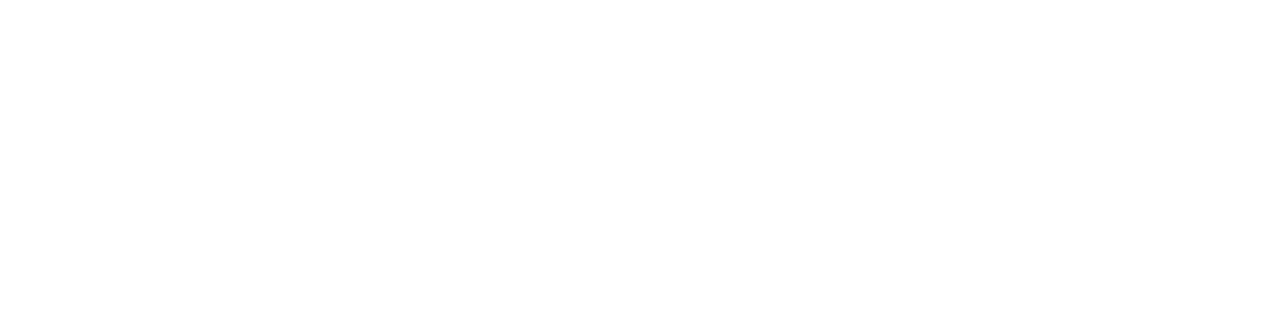
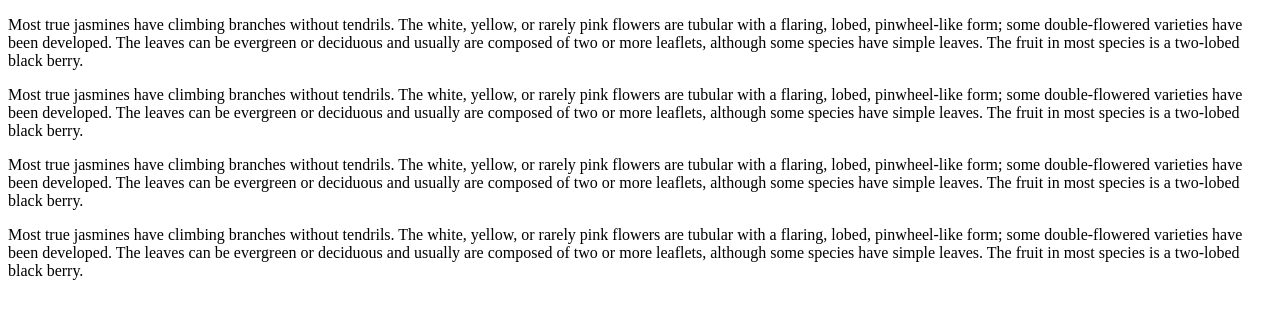
Before and after one commit to Juhi-Karosiya/flowers, a plain HTML site: page page/jasmine.html in a window 1280 px wide. Drawn offline with Linux system fonts and the light colour scheme.

Commit message:
content added

```diff
--- a/page/jasmine.html
+++ b/page/jasmine.html
@@ -6,9 +6,21 @@
     <title>Document</title>
 </head>
 <body>
-    <div class="container"></div>
-    <div class="container"></div>
-    <div class="container"></div>
-    <div class="container"></div>
+    <div class="container">
+        <p>Most true jasmines have climbing branches without tendrils. The white, yellow, or rarely pink flowers are tubular with a flaring, lobed, pinwheel-like form; some double-flowered varieties have been developed. The leaves can be evergreen or deciduous and usually are composed of two or more leaflets, although some species have simple leaves. The fruit in most species is a two-lobed black berry. </p>
+
+    </div>
+    <div class="container">
+        <p>Most true jasmines have climbing branches without tendrils. The white, yellow, or rarely pink flowers are tubular with a flaring, lobed, pinwheel-like form; some double-flowered varieties have been developed. The leaves can be evergreen or deciduous and usually are composed of two or more leaflets, although some species have simple leaves. The fruit in most species is a two-lobed black berry. </p>
+
+    </div>
+    <div class="container">
+        <p>Most true jasmines have climbing branches without tendrils. The white, yellow, or rarely pink flowers are tubular with a flaring, lobed, pinwheel-like form; some double-flowered varieties have been developed. The leaves can be evergreen or deciduous and usually are composed of two or more leaflets, although some species have simple leaves. The fruit in most species is a two-lobed black berry. </p>
+
+    </div>
+    <div class="container">
+        <p>Most true jasmines have climbing branches without tendrils. The white, yellow, or rarely pink flowers are tubular with a flaring, lobed, pinwheel-like form; some double-flowered varieties have been developed. The leaves can be evergreen or deciduous and usually are composed of two or more leaflets, although some species have simple leaves. The fruit in most species is a two-lobed black berry. </p>
+
+    </div>
 </body>
 </html>
```
